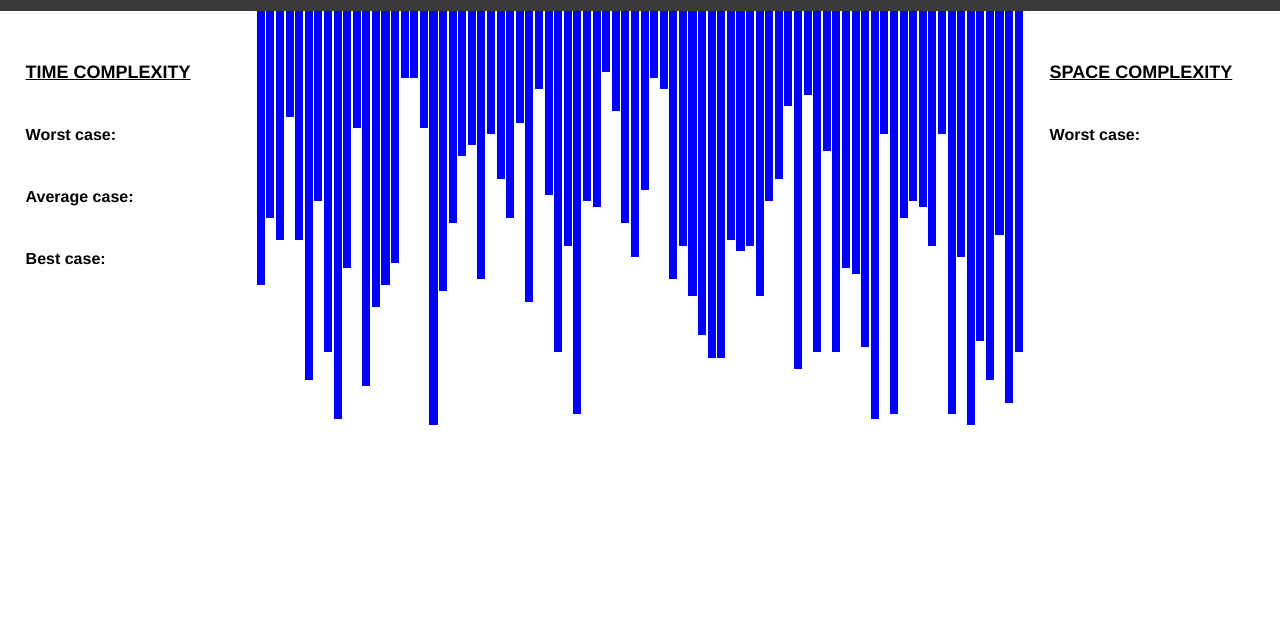
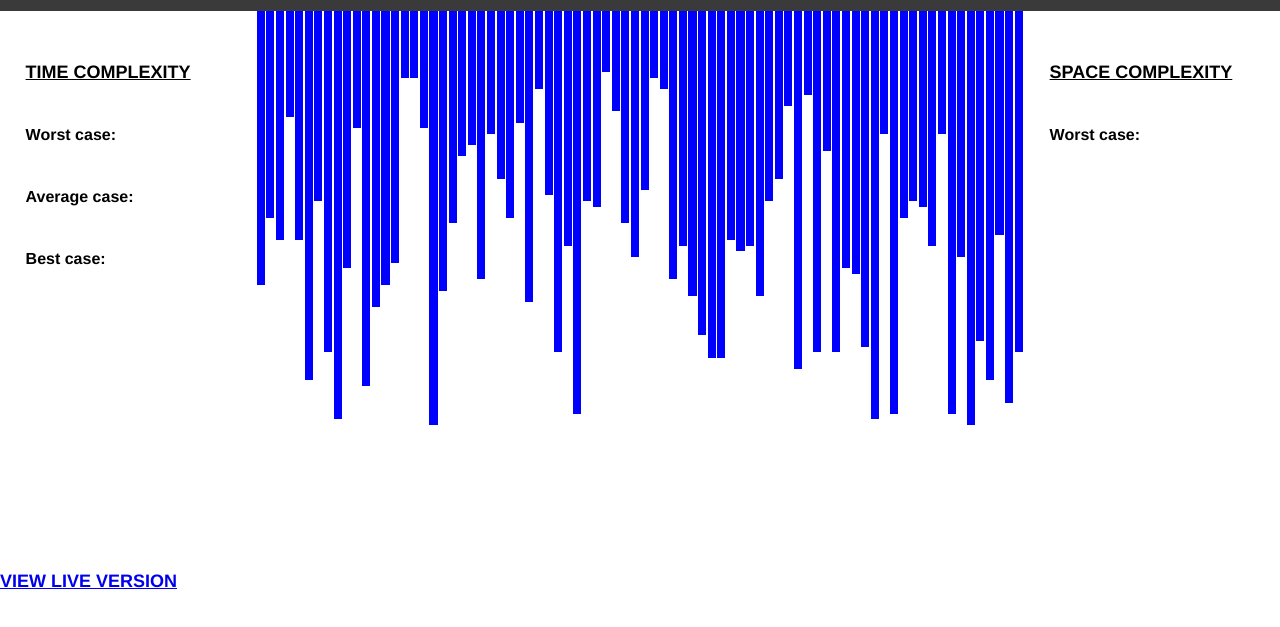
Before and after one commit to vdalela17/Sorting-Visualization, a plain HTML site: page index.html in a window 1280 px wide. Shown: the part 153-780 px from the top of the page. Drawn offline with Linux system fonts and the light colour scheme.

Commit message:
Update index.html

```diff
--- a/index.html
+++ b/index.html
@@ -91,7 +91,7 @@
     </section>
 
     <footer>
-
+        <a href="https://vdalela17.github.io/Sorting-Visualization/" target="_blank">View Live Version</a>
     </footer>
 
     <script src="./scripts/main.js"></script>   <!--This should be at the end of body and should be loaded before sorts.js-->
```
